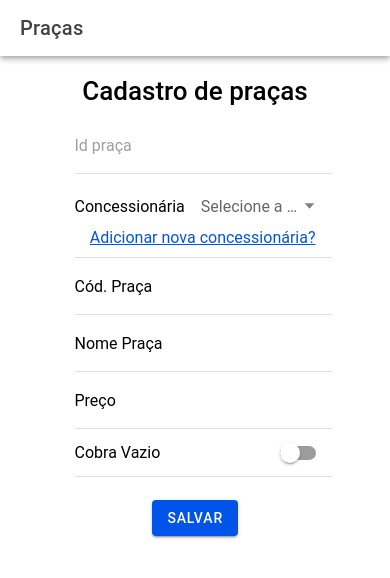
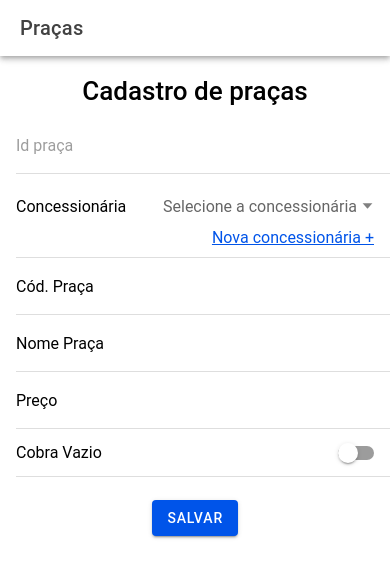
Before and after one commit to marcos221-Br/KRM-client, a React (Vite) app: page /toll in a window 390 px wide. Shown: the top 578 px of the page. Built offline with nearby package versions, Linux system fonts and the light colour scheme; no server answers.

Commit message:
Fix Screen
Fixed Screen on cellphone

```diff
--- a/src/components/Json.tsx
+++ b/src/components/Json.tsx
@@ -1,6 +1,6 @@
 import axios, { HttpStatusCode } from "axios";
 
-var url = 'http://localhost:8080/api';
+var url = 'http://10.0.0.8:8080/api';
 
 export function setHeader(key:string,value:string){
     axios.defaults.headers.common[key] = value
--- a/src/pages/Car.css
+++ b/src/pages/Car.css
@@ -1,6 +1,18 @@
+@media (max-width: 800px) {
+    .car{
+        left: 0%;
+        right: 0%;
+    }
+}
+
+@media (min-width: 801px) {
+    .car{
+        left: 15%;
+        right: 15%;
+    }
+}
+
 .car{
     text-align: center;
     position: absolute;
-    left: 15%;
-    right: 15%;
 }
--- a/src/pages/Concessionaire.css
+++ b/src/pages/Concessionaire.css
@@ -1,6 +1,18 @@
+@media (max-width: 800px) {
+    .concessionaire{
+        left: 0%;
+        right: 0%;
+    }
+}
+
+@media (min-width: 801px) {
+    .concessionaire{
+        left: 15%;
+        right: 15%;
+    }
+}
+
 .concessionaire{
     text-align: center;
     position: absolute;
-    left: 15%;
-    right: 15%;
 }
--- a/src/pages/Toll.css
+++ b/src/pages/Toll.css
@@ -1,8 +1,20 @@
+@media (max-width: 800px) {
+    .toll{
+        left: 0%;
+        right: 0%;
+    }
+}
+
+@media (min-width: 801px) {
+    .toll{
+        left: 15%;
+        right: 15%;
+    }
+}
+
 .toll{
     text-align: center;
     position: absolute;
-    left: 15%;
-    right: 15%;
 }
 
 #label {
--- a/src/pages/Toll.tsx
+++ b/src/pages/Toll.tsx
@@ -157,7 +157,7 @@ const TollPage: React.FC = () => {
                         <IonItem>
                             <IonLabel id="label">
                                 <IonSelect label="Concessionária" id="concessionaire" placeholder="Selecione a concessionária" onClick={findConcessionaires}></IonSelect>
-                                <a href="/concessionaire">Adicionar nova concessionária?</a>
+                                <a href="/concessionaire">Nova concessionária +</a>
                             </IonLabel>
                         </IonItem>
                         <IonItem>
```
